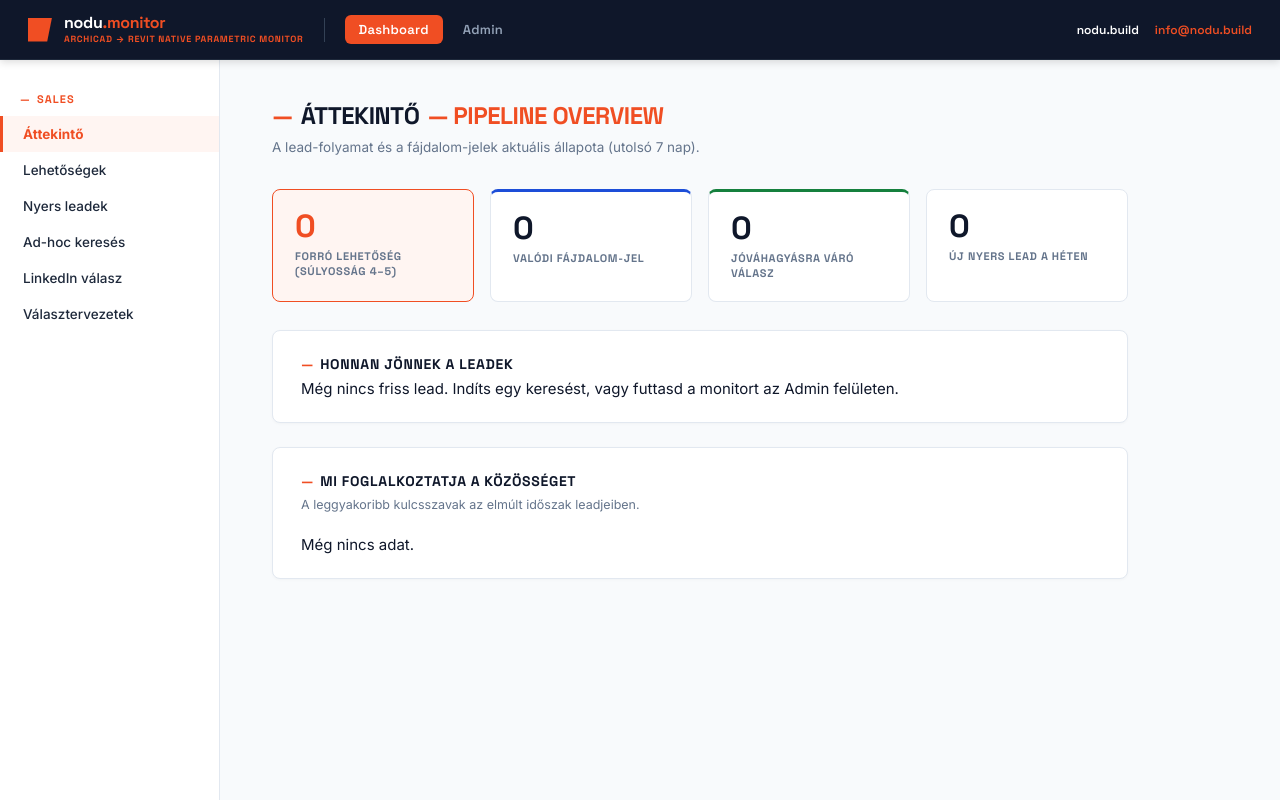
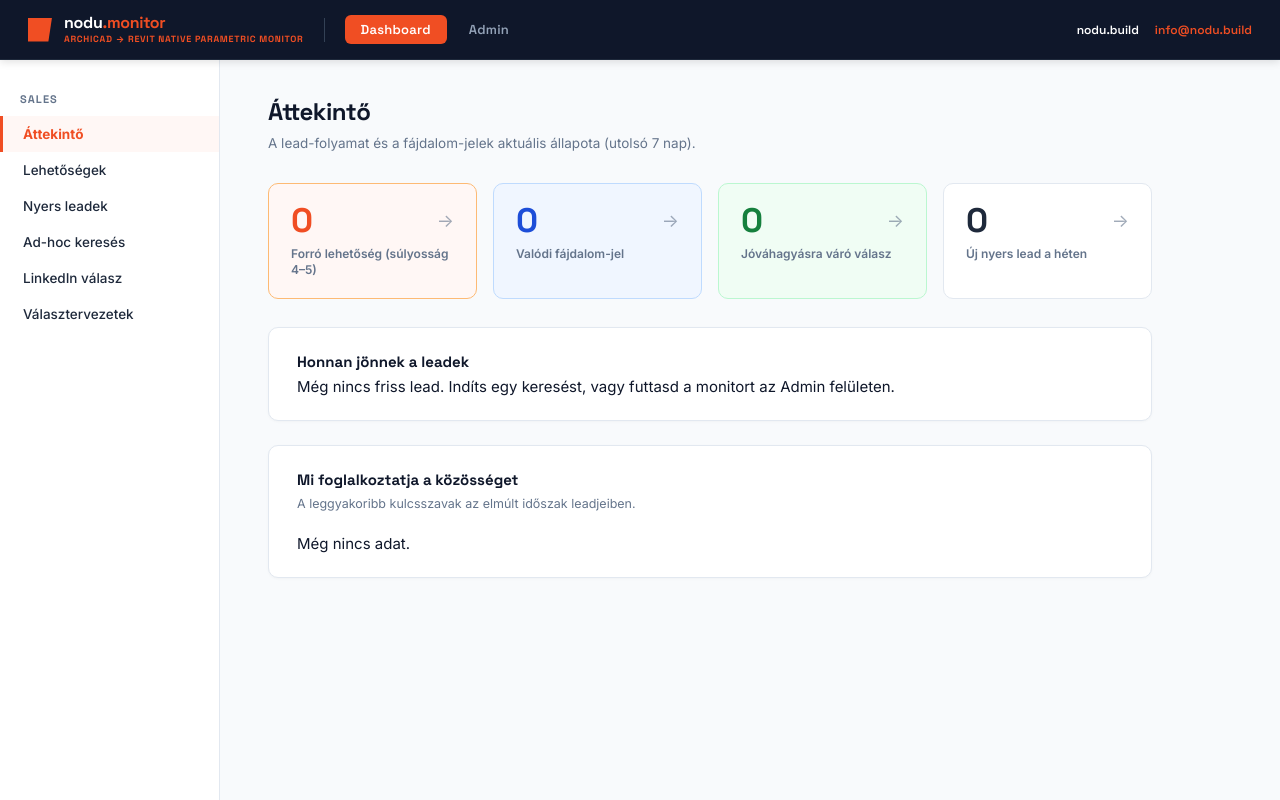
Before and after one commit to Zolkapoczai/nodumonitor, a Flask app: page / in a window 1280 px wide. Run offline with Flask 3, Linux system fonts and the light colour scheme; data that the repository does not hold is empty.

Commit message:
fix: Make metric cards interactive and remove em-dashes from dashboard headers

```diff
--- a/config.yaml
+++ b/config.yaml
@@ -1,12 +1,15 @@
 reddit:
-  client_id: TEST_REDDIT
+  client_id: YOUR_REDDIT_CLIENT_ID
   client_secret: YOUR_REDDIT_CLIENT_SECRET
   user_agent: NODU-Bridge-Monitor/0.1 by NODU
-  subreddits: []
+  subreddits:
+  - Revit
+  - ArchiCAD
+  - BIM
   poll_interval_minutes: 60
   post_limit: 25
 youtube:
-  api_key: TEST_APP_KEY
+  api_key: YOUR_YOUTUBE_API_KEY
   search_queries:
   - Revit Archicad IFC
   - Archicad to Revit tutorial
@@ -100,9 +103,9 @@ alerts:
 database:
   path: nodu_monitor.db
 scoring:
-  gemini_enabled: false
+  gemini_enabled: true
   gemini_model: gemini-2.5-flash
-  gemini_api_key: YOUR_GEMINI_API_KEY
+  gemini_api_key: ${GEMINI_API_KEY}
 classifier:
   enabled: true
   batch_size: 15
--- a/ui/static/nodu.css
+++ b/ui/static/nodu.css
@@ -1,11 +1,11 @@
-/* NODU Monitor — High-Impact B2B Spec Design System (matching nodu.bridge flyer design) */
+/* NODU Monitor — Sleek, High-Performance Interactive Design System */
 
 :root {
   --topbar:        #0F172A;
   --topbar-border: #1E293B;
   --accent:        #F04E23; /* Nodu Orange/Red */
   --accent-hover:  #D93B12;
-  --accent-light:  #FFF5F2;
+  --accent-light:  #FFF7F5;
   --accent-border: #FDBA74;
   --bg:            #F8FAFC;
   --card-bg:       #FFFFFF;
@@ -17,11 +17,11 @@
 
   --green:         #15803D;
   --green-bg:      #F0FDF4;
-  --green-border:  #86EFAC;
+  --green-border:  #BBF7D0;
 
   --blue:          #1D4ED8;
-  --blue-bg:       #EFF6FF;
-  --blue-border:   #93C5FD;
+  --blue-bg:       #F0F6FF;
+  --blue-border:   #BFDBFE;
 
   --purple:        #7E22CE;
   --purple-bg:     #F3E8FF;
@@ -57,13 +57,13 @@ body {
   display: flex; align-items: center;
   padding: 0 28px;
   position: sticky; top: 0; z-index: 100;
-  box-shadow: 0 2px 8px rgba(0,0,0,0.15);
+  box-shadow: 0 2px 8px rgba(0,0,0,0.12);
 }
 .logo { display: flex; align-items: center; gap: 12px; }
 .logo-mark {
   width: 24px; height: 24px;
   background: var(--accent);
-  clip-path: polygon(0 0, 100% 0, 80% 100%, 0 100%);
+  clip-path: polygon(0 0, 100% 0, 85% 100%, 0 100%);
   flex-shrink: 0;
 }
 .logo-text-group { display: flex; flex-direction: column; justify-content: center; }
@@ -83,7 +83,7 @@ body {
 .topbar-nav { display: flex; gap: 6px; }
 .topbar-link {
   color: #94A3B8; font-size: 13px; font-weight: 600; text-decoration: none;
-  padding: 6px 14px; border-radius: 6px; transition: all .15s ease;
+  padding: 6px 16px; border-radius: 6px; transition: all .15s ease;
   font-family: var(--font-heading); letter-spacing: .02em;
 }
 .topbar-link:hover { color: #FFFFFF; background: rgba(255,255,255,.06); }
@@ -109,12 +109,8 @@ body {
 .nav-group-label {
   font-family: var(--font-heading);
   font-size: 11px; font-weight: 700; text-transform: uppercase;
-  letter-spacing: .1em; color: var(--accent);
+  letter-spacing: .1em; color: var(--text-muted);
   padding: 0 20px 10px;
-  display: flex; align-items: center; gap: 6px;
-}
-.nav-group-label::before {
-  content: '—'; color: var(--accent); font-weight: 800;
 }
 .nav-group-label + .nav-group-label,
 .nav-item + .nav-group-label { margin-top: 24px; }
@@ -137,7 +133,7 @@ body {
 }
 
 /* Main Content Area */
-.main { flex: 1; padding: 40px 52px; max-width: 960px; }
+.main { flex: 1; padding: 36px 48px; max-width: 980px; }
 
 /* Sections */
 .section { display: none; }
@@ -147,85 +143,109 @@ body {
   font-family: var(--font-heading);
   font-size: 24px; font-weight: 700; letter-spacing: -.02em;
   color: var(--text); margin-bottom: 6px;
-  text-transform: uppercase;
-  display: flex; align-items: center; gap: 8px;
-}
-.page-title::before {
-  content: '—'; color: var(--accent); font-weight: 800;
-}
-.page-title span.highlight {
-  color: var(--accent);
 }
 .page-desc {
   font-size: 13.5px; color: var(--text-muted);
-  margin-bottom: 30px; line-height: 1.6;
+  margin-bottom: 28px; line-height: 1.6;
 }
 
 /* ================= Cards ================= */
 .card {
   background: var(--card-bg);
   border: 1px solid var(--border);
-  border-radius: 8px;
+  border-radius: 10px;
   padding: 24px 28px;
   margin-bottom: 24px;
   box-shadow: 0 1px 3px rgba(0,0,0,0.03);
 }
 .card-title {
   font-family: var(--font-heading);
-  font-size: 14px; font-weight: 700; text-transform: uppercase;
-  letter-spacing: .05em; color: var(--text);
-  margin-bottom: 6px;
-  display: flex; align-items: center; gap: 6px;
-}
-.card-title::before {
-  content: '—'; color: var(--accent); font-weight: 800;
+  font-size: 15px; font-weight: 700;
+  color: var(--text); margin-bottom: 6px;
 }
 .card-desc { font-size: 12.5px; color: var(--text-muted); margin-bottom: 20px; line-height: 1.5; }
 .card-divider { border: none; border-top: 1px solid var(--border); margin: 20px 0; }
 
-/* Highlight Card (like the orange card on Nodu flyer) */
-.card.accent-card {
-  border: 1.5px solid var(--accent);
-  background: var(--accent-light);
+/* ================= Interactive Clickable Metric Grid ================= */
+.metric-grid {
+  display: grid;
+  grid-template-columns: repeat(auto-fit, minmax(200px, 1fr));
+  gap: 16px; margin-bottom: 28px;
 }
 
-/* ================= Metrics Grid (2x2 Stat Callout Boxes) ================= */
-.metric-grid {
-  display: grid;
-  grid-template-columns: repeat(auto-fit, minmax(190px, 1fr));
-  gap: 16px; margin-bottom: 28px;
+.metric-card {
+  border-radius: 10px;
+  padding: 20px 22px;
+  border: 1px solid var(--border);
+  background: #FFFFFF;
+  transition: all .2s ease;
+  position: relative;
+  user-select: none;
 }
-.metric-card {
-  background: var(--card-bg);
-  border: 1px solid var(--border);
-  border-radius: 8px;
-  padding: 20px 22px;
-  transition: transform .15s ease, box-shadow .15s ease;
+
+/* Clickable state styling */
+.metric-card.clickable {
+  cursor: pointer;
 }
-.metric-card:hover {
-  box-shadow: 0 4px 12px rgba(0,0,0,0.05);
+.metric-card.clickable:hover {
+  transform: translateY(-3px);
+  box-shadow: 0 10px 24px rgba(0,0,0,0.08);
 }
-.metric-card.accent {
-  border: 1.5px solid var(--accent);
-  background: var(--accent-light);
+.metric-card.clickable:active {
+  transform: translateY(-1px);
 }
-.metric-card.green {
-  border-top: 3px solid var(--green);
+
+.metric-top {
+  display: flex; align-items: center; justify-content: space-between;
+  margin-bottom: 8px;
 }
-.metric-card.blue {
-  border-top: 3px solid var(--blue);
-}
+
 .metric-value {
   font-family: var(--font-heading);
-  font-size: 32px; font-weight: 700; letter-spacing: -.03em;
-  line-height: 1.05; color: var(--text);
-  margin-bottom: 6px;
+  font-size: 34px; font-weight: 700; letter-spacing: -.03em;
+  line-height: 1; color: var(--text);
 }
-.metric-value.accent-v { color: var(--accent); }
+
+.metric-arrow {
+  font-size: 18px; color: var(--text-muted);
+  transition: transform .2s ease, color .2s ease;
+  opacity: 0.6;
+}
+.metric-card.clickable:hover .metric-arrow {
+  transform: translateX(4px);
+  opacity: 1;
+  color: var(--accent);
+}
+
+/* Distinct card themes */
+.metric-card.accent {
+  background: var(--accent-light);
+  border-color: var(--accent-border);
+}
+.metric-card.accent .metric-value { color: var(--accent); }
+
+.metric-card.blue {
+  background: var(--blue-bg);
+  border-color: var(--blue-border);
+}
+.metric-card.blue .metric-value { color: var(--blue); }
+
+.metric-card.green {
+  background: var(--green-bg);
+  border-color: var(--green-border);
+}
+.metric-card.green .metric-value { color: var(--green); }
+
+.metric-card.neutral {
+  background: #FFFFFF;
+  border-color: var(--border);
+}
+.metric-card.neutral .metric-value { color: var(--text-dark); }
+
 .metric-label {
-  font-family: var(--font-heading);
-  font-size: 11px; font-weight: 700; text-transform: uppercase;
-  letter-spacing: .06em; color: var(--text-muted);
+  font-family: var(--font-body);
+  font-size: 12px; font-weight: 600;
+  color: var(--text-muted);
   line-height: 1.35;
 }
 
@@ -319,7 +339,7 @@ textarea { resize: vertical; min-height: 80px; }
 
 /* Opportunity / Lead Cards */
 .opp-card {
-  border: 1px solid var(--border); border-radius: 8px; background: #FFFFFF;
+  border: 1px solid var(--border); border-radius: 10px; background: #FFFFFF;
   padding: 20px 24px; margin-bottom: 16px; border-left: 4px solid var(--border-strong);
   box-shadow: 0 1px 3px rgba(0,0,0,0.03);
 }
@@ -388,7 +408,7 @@ textarea { resize: vertical; min-height: 80px; }
 
 /* Draft Cards */
 .draft-card {
-  border: 1px solid var(--border); border-radius: 8px;
+  border: 1px solid var(--border); border-radius: 10px;
   overflow: hidden; margin-bottom: 20px; background: #FFFFFF;
   box-shadow: 0 1px 3px rgba(0,0,0,0.03);
 }
--- a/ui/templates/dashboard.html
+++ b/ui/templates/dashboard.html
@@ -25,24 +25,39 @@
 
     <!-- ===================== Áttekintő ===================== -->
     <div id="s-overview" class="section active">
-      <h1 class="page-title">Áttekintő <span class="highlight">— PIPELINE OVERVIEW</span></h1>
+      <h1 class="page-title">Áttekintő</h1>
       <p class="page-desc">A lead-folyamat és a fájdalom-jelek aktuális állapota (utolsó {{ stats.lookback_days }} nap).</p>
 
       <div class="metric-grid">
-        <div class="metric-card accent">
-          <div class="metric-value accent-v">{{ hot_count }}</div>
+        <div class="metric-card accent clickable" onclick="show('opportunities', document.getElementById('nav-opps'))" title="Ugrás a Forró lehetőségekhez">
+          <div class="metric-top">
+            <div class="metric-value accent-v">{{ hot_count }}</div>
+            <div class="metric-arrow">&rarr;</div>
+          </div>
           <div class="metric-label">Forró lehetőség (súlyosság 4–5)</div>
         </div>
-        <div class="metric-card blue">
-          <div class="metric-value">{{ opportunities | length }}</div>
+
+        <div class="metric-card blue clickable" onclick="show('opportunities', document.getElementById('nav-opps'))" title="Ugrás a fájdalom-jelekhez">
+          <div class="metric-top">
+            <div class="metric-value blue-v">{{ opportunities | length }}</div>
+            <div class="metric-arrow">&rarr;</div>
+          </div>
           <div class="metric-label">Valódi fájdalom-jel</div>
         </div>
-        <div class="metric-card green">
-          <div class="metric-value">{{ drafts | length }}</div>
+
+        <div class="metric-card green clickable" onclick="show('drafts', document.getElementById('nav-drafts'))" title="Ugrás a választervezetekhez">
+          <div class="metric-top">
+            <div class="metric-value green-v">{{ drafts | length }}</div>
+            <div class="metric-arrow">&rarr;</div>
+          </div>
           <div class="metric-label">Jóváhagyásra váró válasz</div>
         </div>
-        <div class="metric-card">
-          <div class="metric-value">{{ stats.total_posts }}</div>
+
+        <div class="metric-card neutral clickable" onclick="show('raw', document.querySelector('.nav-item[onclick*=\'raw\']'))" title="Ugrás a nyers leadekhez">
+          <div class="metric-top">
+            <div class="metric-value">{{ stats.total_posts }}</div>
+            <div class="metric-arrow">&rarr;</div>
+          </div>
           <div class="metric-label">Új nyers lead a héten</div>
         </div>
       </div>
```
